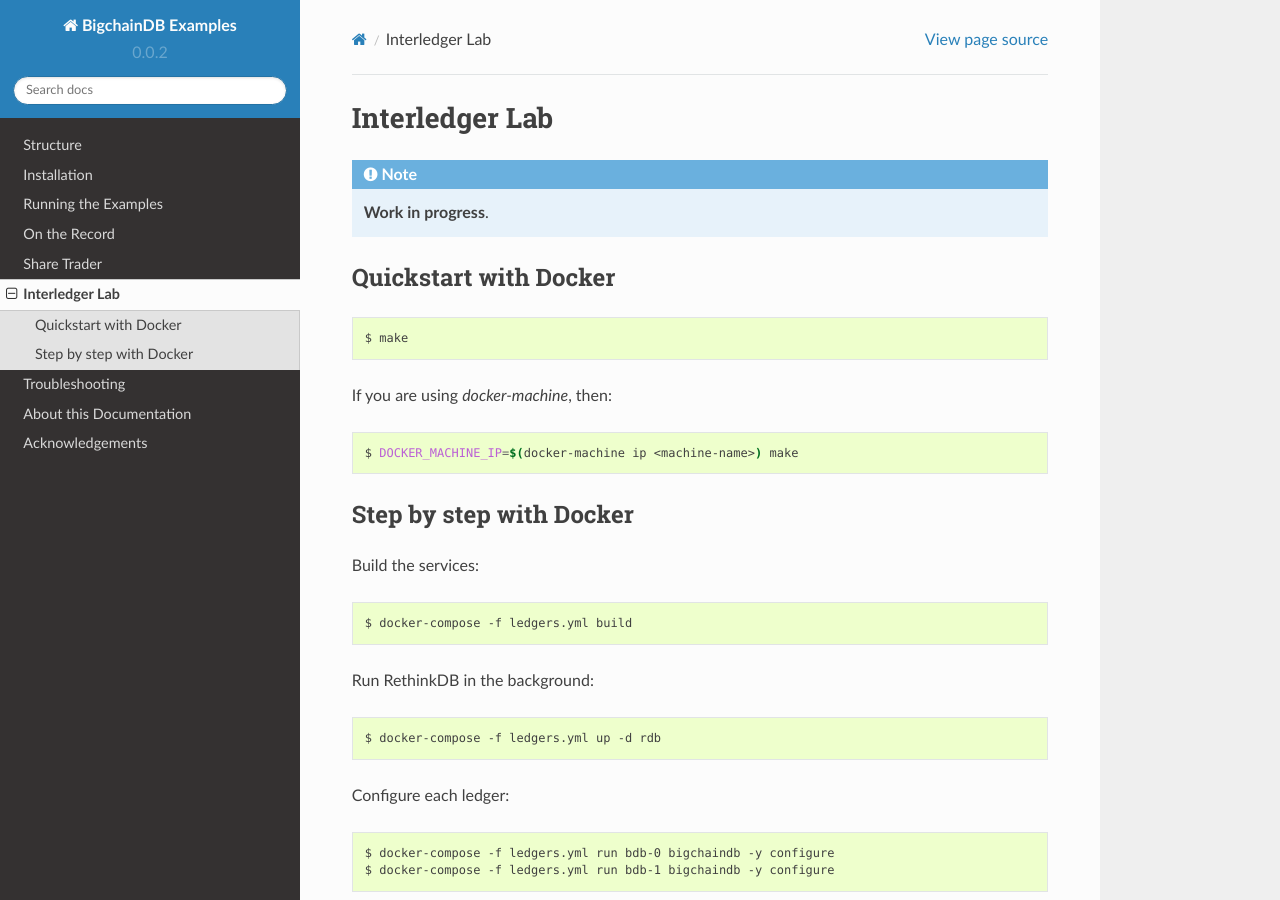
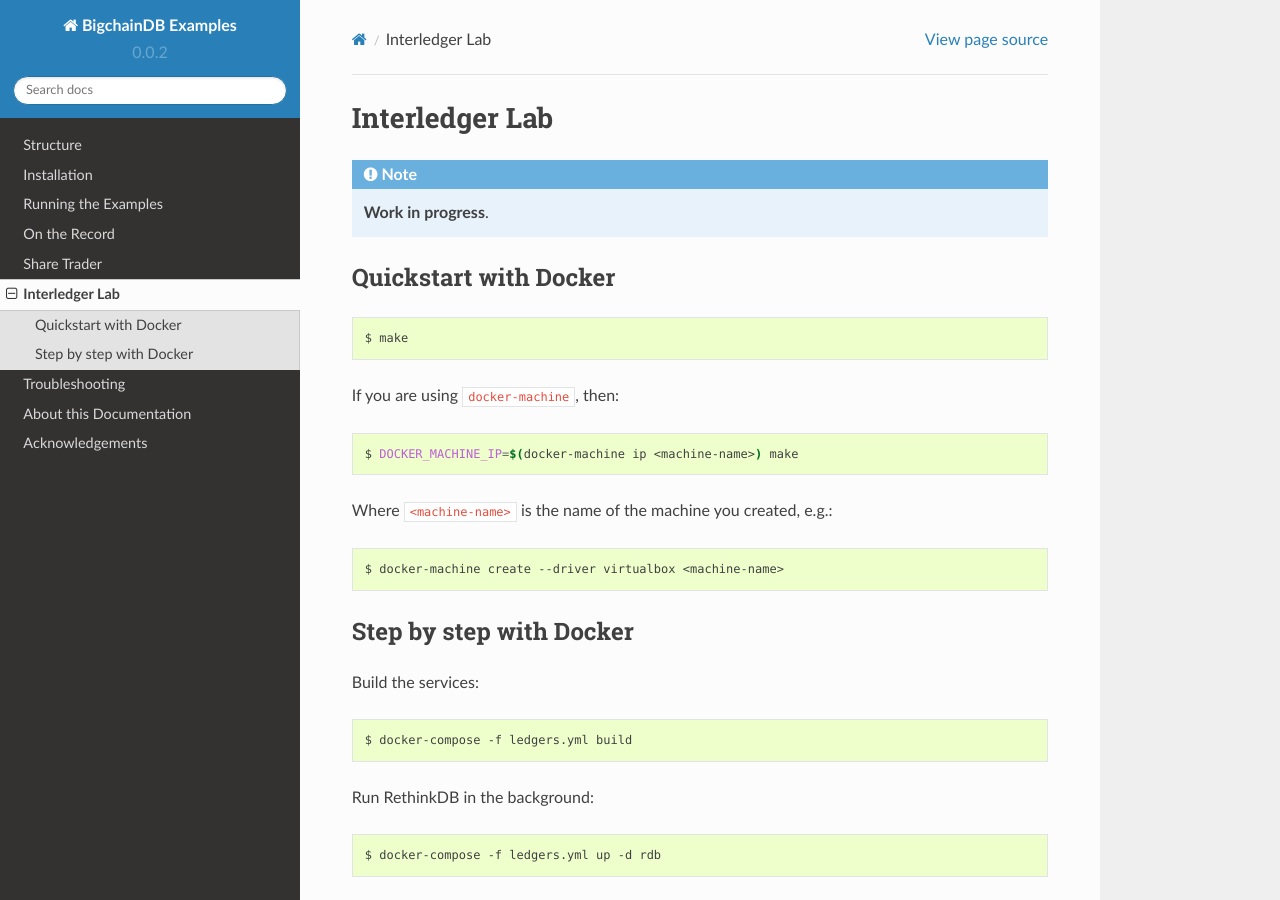
Before and after one commit to bigchaindb/bigchaindb-examples, a Sphinx documentation site: the page built from docs/source/interledger.rst, in a window 1280 px wide and 900 px high. Built offline with Sphinx 7.4.7 and the Read the Docs theme 2.0.0, drawn with Linux system fonts in a browser that asks for light colours.

Commit message:
Add docs for docker-machine create

```diff
--- a/docs/source/interledger.rst
+++ b/docs/source/interledger.rst
@@ -11,12 +11,18 @@
 
     $ make
 
-If you are using `docker-machine`, then:
+If you are using ``docker-machine``, then:
 
 
 .. code-block:: bash
 
     $ DOCKER_MACHINE_IP=$(docker-machine ip <machine-name>) make
+
+Where ``<machine-name>`` is the name of the machine you created, e.g.:
+
+.. code-block:: bash
+
+    $ docker-machine create --driver virtualbox <machine-name>
 
 
 Step by step with Docker
```
